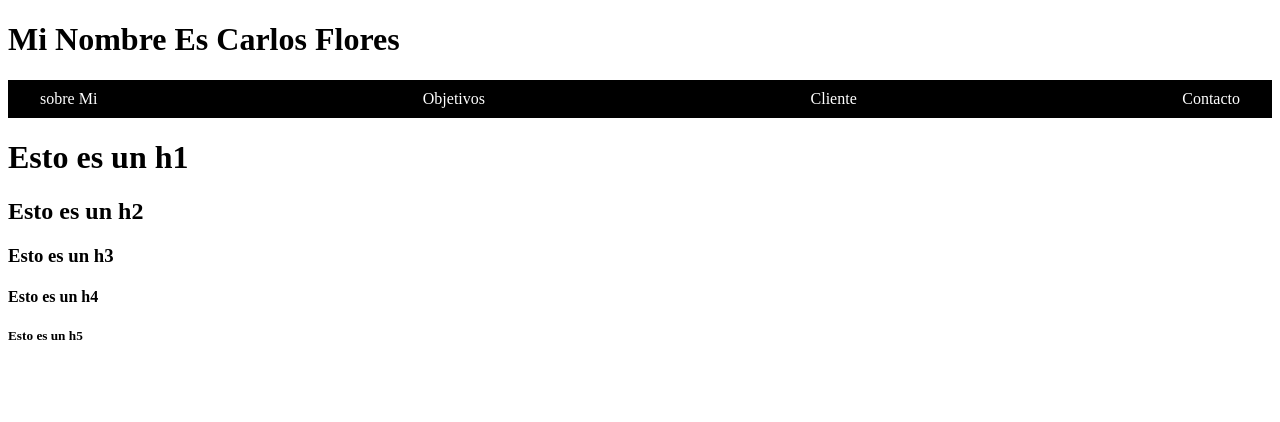
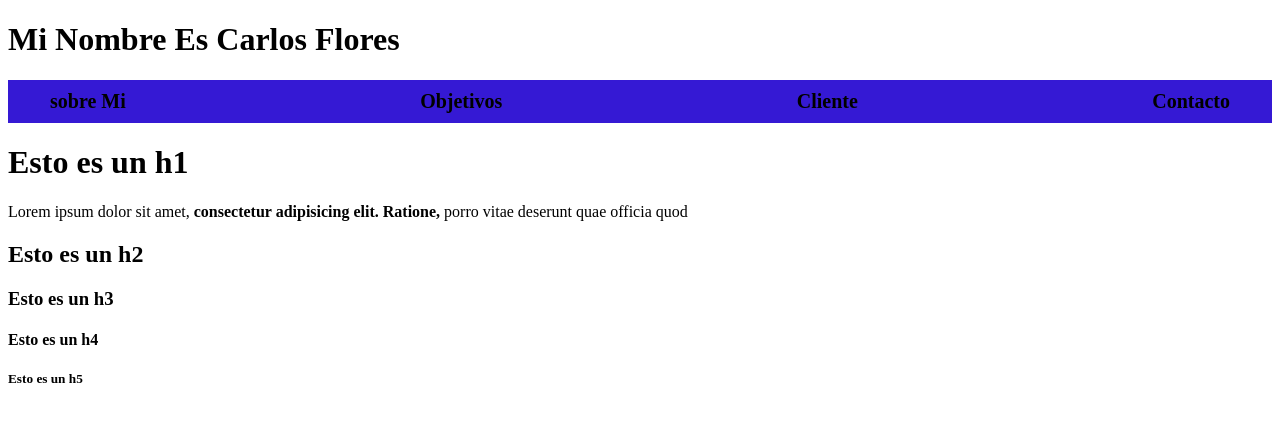
Before and after one commit to RoyalMasterDevs/system170976, a plain HTML site: page index.html in a window 1280 px wide. Drawn offline with Linux system fonts and the light colour scheme.

Commit message:
ajuste css y html

```diff
--- a/Style.css
+++ b/Style.css
@@ -7,7 +7,7 @@ body{
 }
 
 .contenedor{
-    width: 120rem;
+    max-width: 120rem;
     margin-top: 0;
     margin-right: auto;
     margin-bottom: 0;
@@ -15,19 +15,34 @@ body{
 }
 
 .nv-bg{
-    background-color:black;
+    background-color:rgb(53, 25, 212);
 }
 
 .navegacion{
-    padding: 1rem;
     display: flex;
+    flex-direction: column;
     justify-content: space-between;
-
-
 
 }
 
 .navegacion a{
-  color: #ffffff;
+  display: block;
+  text-align: center;
+  color: black;
   text-decoration: none;
+  font-size: 2rem;
+  font-weight: bold;
+  padding: 1rem;
 }
+
+.navegacion a:hover{
+    background-color: black;
+    color: white;
+}
+
+@media (min-width: 768px) {
+    .navegacion{
+    flex-direction: row;
+    }
+
+}
--- a/index.html
+++ b/index.html
@@ -24,6 +24,7 @@
         <main>
 
             <h1>Esto es un h1</h1>
+            <p>Lorem ipsum dolor sit amet, <strong>consectetur adipisicing elit. Ratione,</strong> porro vitae deserunt quae officia quod </p>
             <h2>Esto es un h2</h2>
             <h3>Esto es un h3</h3>
             <h4>Esto es un h4</h4>
```
